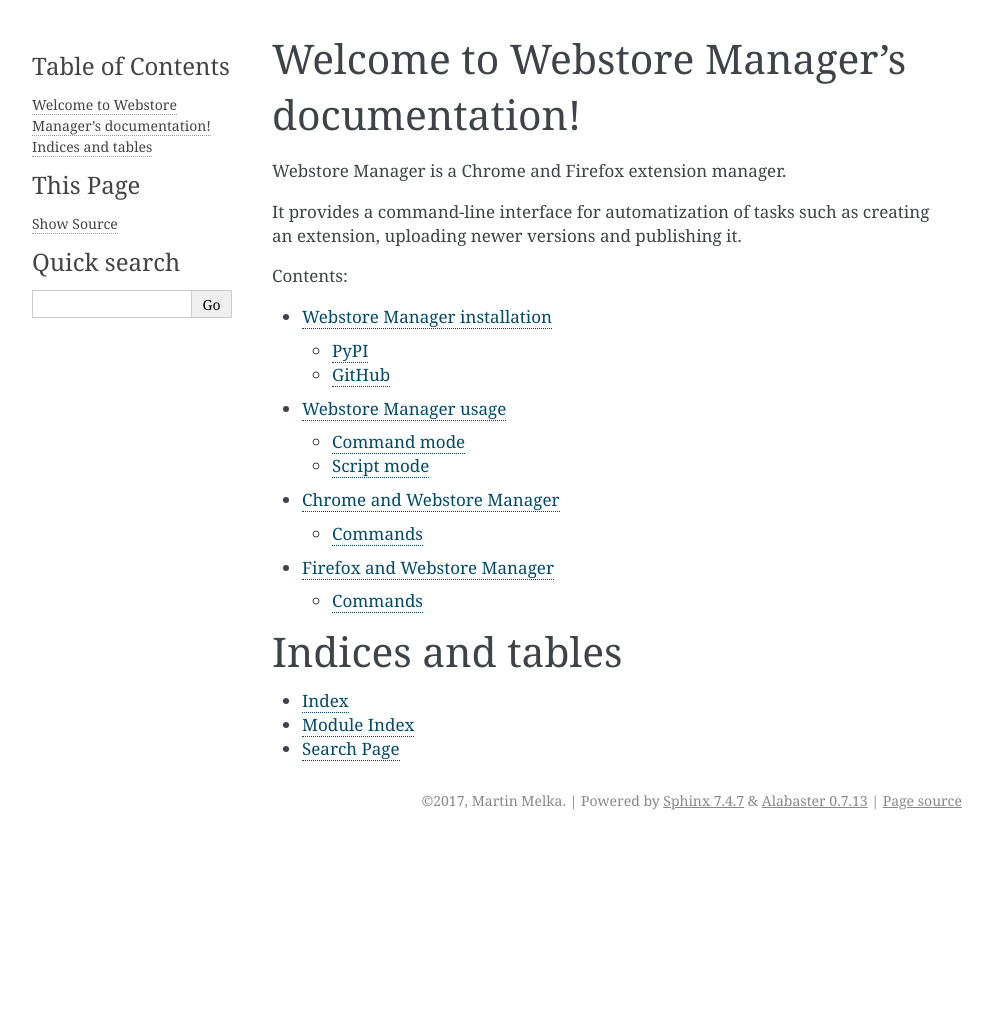
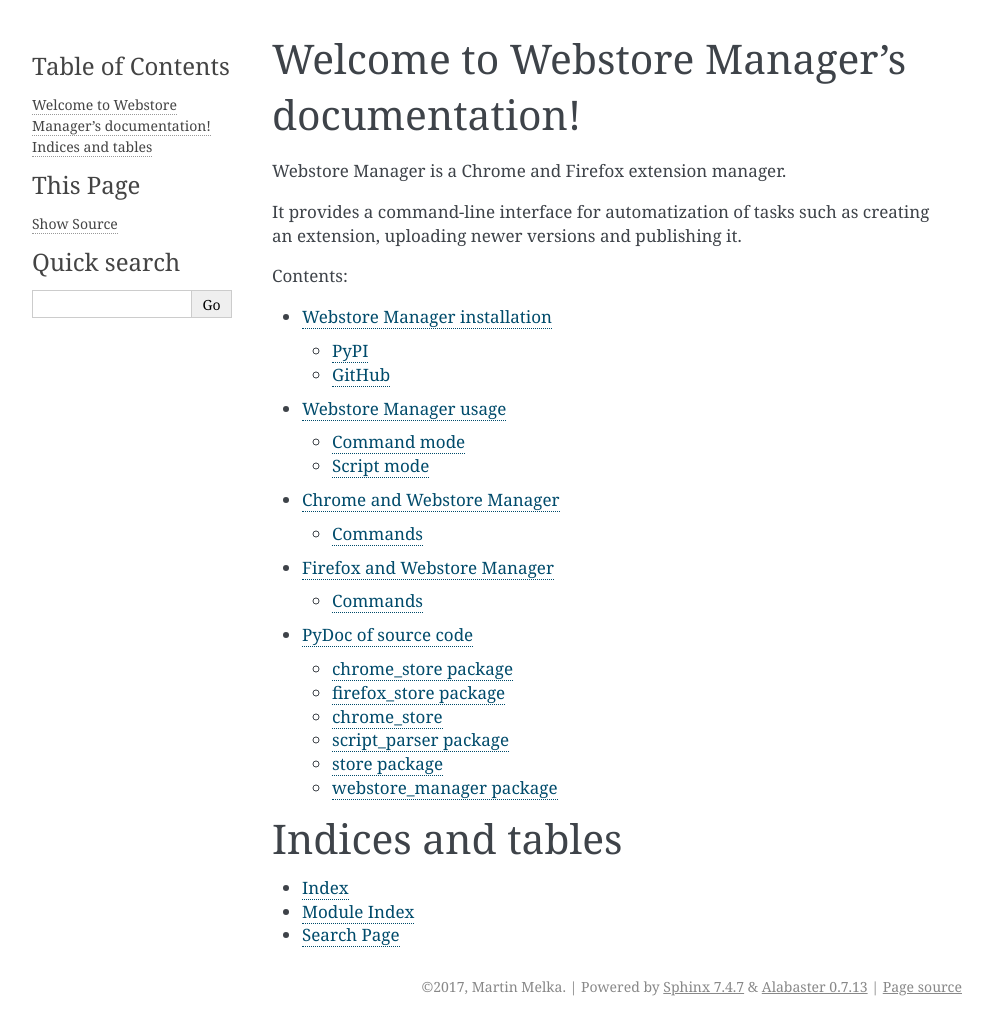
Before and after one commit to melkamar/webstoremgr, a Sphinx documentation site: the page built from docs/index.rst, in a window 1280 px wide. Shown: the whole page, without its empty margins (148-1141 px from the left). Built offline with Sphinx 7.4.7, drawn with Linux system fonts in a browser that asks for light colours; before the commit the page ends 900 px from its top, so only the background shows below that.

Commit message:
Add pydoc to documentation

```diff
--- a/docs/index.rst
+++ b/docs/index.rst
@@ -19,7 +19,7 @@
    installation
    usage
    browsers/*
-
+   pydoc/index
 
 
 Indices and tables
--- /dev/null
+++ b/docs/pydoc/index.rst
@@ -0,0 +1,9 @@
+PyDoc of source code
+====================
+
+.. toctree::
+    :maxdepth: 2
+    :caption: Contents:
+    :glob:
+
+    ./*
--- /dev/null
+++ b/docs/pydoc/modules.rst
@@ -0,0 +1,7 @@
+chrome_store
+============
+
+.. toctree::
+   :maxdepth: 4
+
+   chrome_store
```
Also changed, not shown: docs/pydoc/chrome_store.rst (added, +30 -0 lines), docs/pydoc/firefox_store.rst (added, +30 -0 lines), docs/pydoc/script_parser.rst (added, +22 -0 lines), docs/pydoc/store.rst (added, +22 -0 lines), docs/pydoc/webstore_manager.rst (added, +46 -0 lines).
